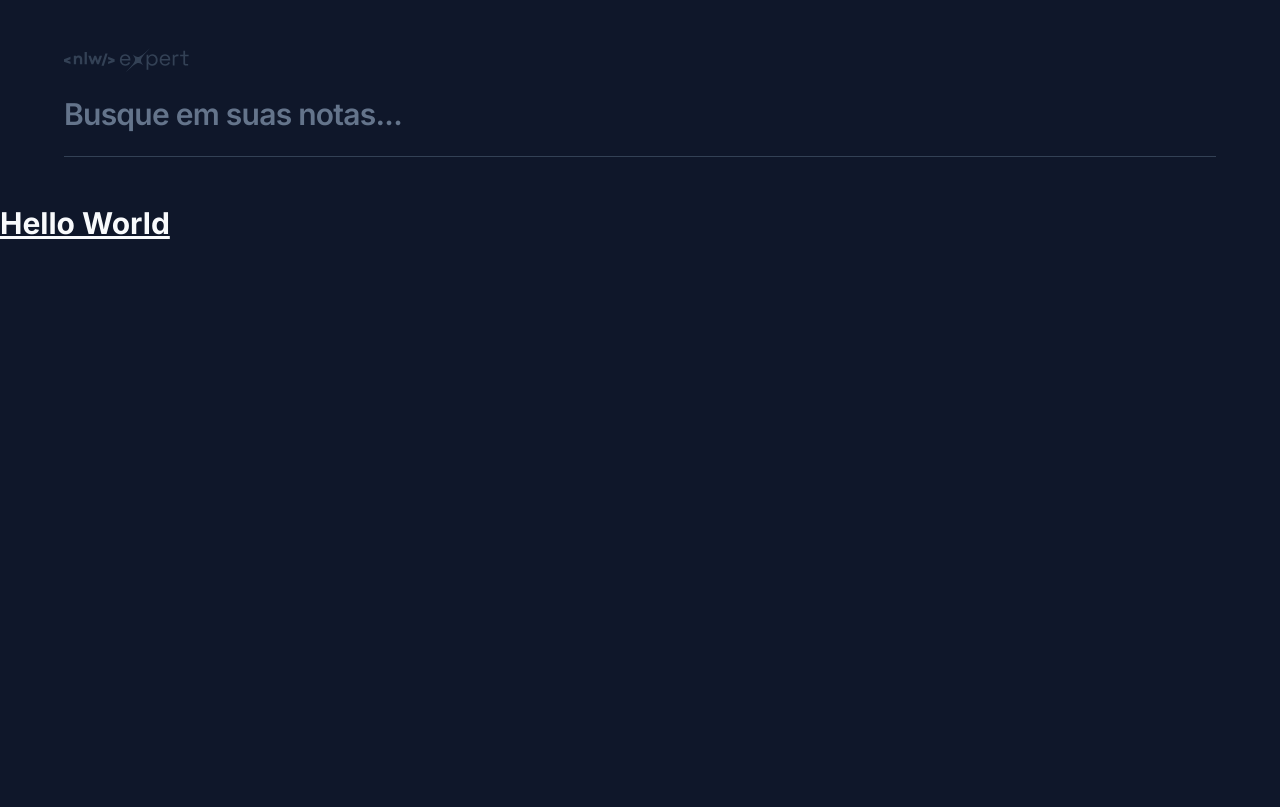
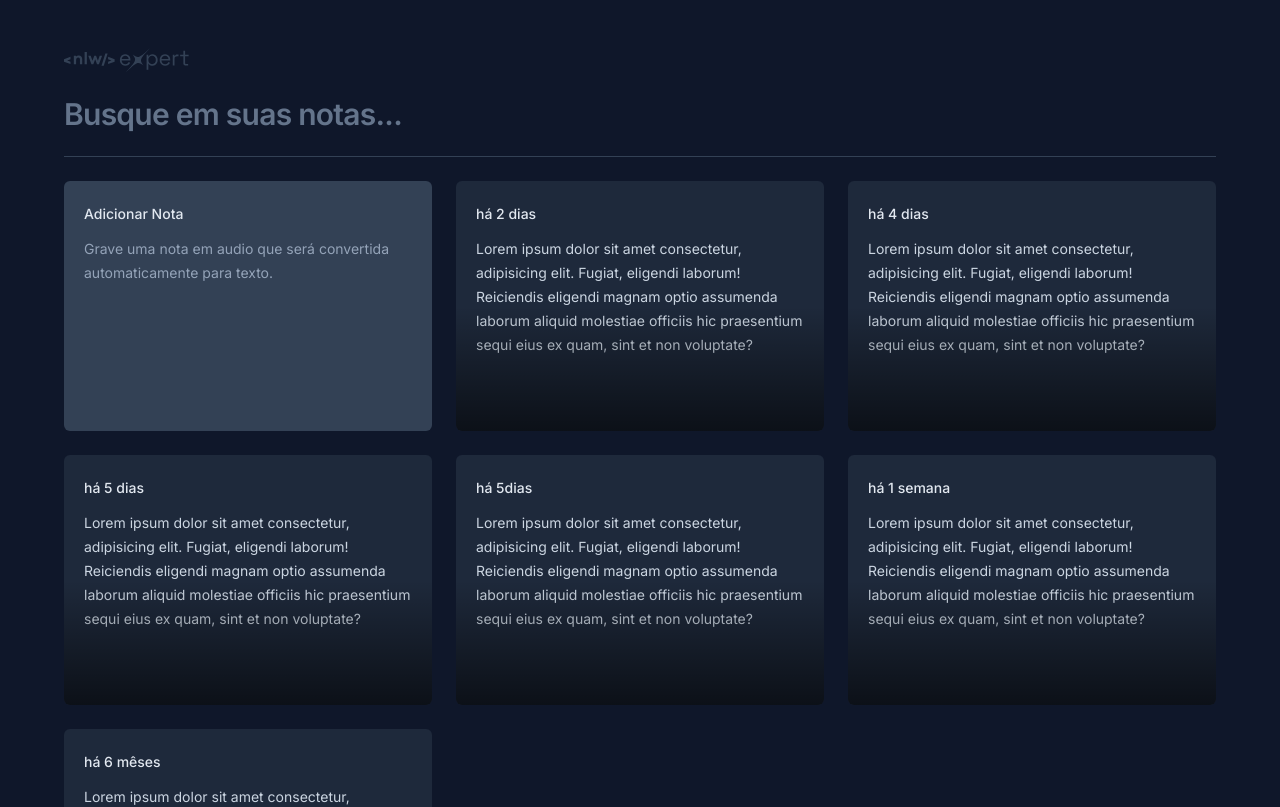
Before and after one commit to hector-leubeck/annotation-react-proj, a React (Vite) app: page / in a window 1280 px wide. Shown: the top 807 px of the page. Built offline with nearby package versions, Linux system fonts and the light colour scheme; a web font is replaced by a local one.

Commit message:
Feat: Create Note Cards Components

```diff
--- a/src/components/App.tsx
+++ b/src/components/App.tsx
@@ -1 +1,11 @@
-export const App  = () => <h1 className="text-3xl font-bold underline">Hello World</h1>
+import { Header } from "./Header"
+import { NotesContainer } from "./NotesContainer"
+
+export const App  = () => {
+    return (
+        <div className='mx-auto max-w-6xl my-12 space-y-6'>
+            <Header />
+            <NotesContainer />
+        </div>
+    )
+}
--- a/src/components/Header.tsx
+++ b/src/components/Header.tsx
@@ -3,8 +3,8 @@ import { SearchBar } from './SearchBar'
 import { SectionLine } from './SectionLine.tsx'
 
 export const Header = () =>
-    <div className='mx-auto max-w-6xl my-12 space-y-6'>
+    <>
         <Logo />
         <SearchBar />
         <SectionLine />
-    </div>
+    </>
--- /dev/null
+++ b/src/components/NewNoteCard.tsx
@@ -0,0 +1,9 @@
+export const NewNoteCard = () =>
+    <div className="rounded-md bg-slate-700 p-5 space-y-3">
+        <span className="text-sm font-medium text-slate-200">
+            Adicionar Nota
+            </span>
+        <p className="text-sm leading-6 text-slate-400">
+            Grave uma nota em audio que será convertida automaticamente para texto.
+            </p>
+    </div>
--- /dev/null
+++ b/src/components/NoteCards.tsx
@@ -0,0 +1,15 @@
+type  NoteCardsProps = {
+    noteDate: string;
+    text: string;
+}
+
+export const NoteCards = (props: NoteCardsProps) =>
+    <div className="rounded-md bg-slate-800 p-5 space-y-3 overflow-hidden relative">
+        <span className="text-sm font-medium text-slate-200">
+            {props.noteDate}
+            </span>
+        <p className="text-sm leading-6 text-slate-300">
+            {props.text}
+            </p>
+        <div className="absolute bottom-0 left-0 right-0 h-1/2 bg-gradient-to-t from-black/60 to-black/0 pointer-events-none" />
+    </div>
--- /dev/null
+++ b/src/components/NotesContainer.tsx
@@ -0,0 +1,15 @@
+import { NewNoteCard } from "./NewNoteCard"
+import { NoteCards } from "./NoteCards"
+
+export const NotesContainer = () =>
+    <div className="grid grid-cols-3 gap-6 auto-rows-[250px]">
+        <NewNoteCard />
+        <NoteCards noteDate="há 2 dias" text="Lorem ipsum dolor sit amet consectetur, adipisicing elit. Fugiat, eligendi laborum! Reiciendis eligendi magnam optio assumenda laborum aliquid molestiae officiis hic praesentium sequi eius ex quam, sint et non voluptate?"/>
+
+        <NoteCards noteDate="há 4 dias" text="Lorem ipsum dolor sit amet consectetur, adipisicing elit. Fugiat, eligendi laborum! Reiciendis eligendi magnam optio assumenda laborum aliquid molestiae officiis hic praesentium sequi eius ex quam, sint et non voluptate?"/>
+
+        <NoteCards noteDate="há 5 dias" text="Lorem ipsum dolor sit amet consectetur, adipisicing elit. Fugiat, eligendi laborum! Reiciendis eligendi magnam optio assumenda laborum aliquid molestiae officiis hic praesentium sequi eius ex quam, sint et non voluptate?"/>
+        <NoteCards noteDate="há 5dias" text="Lorem ipsum dolor sit amet consectetur, adipisicing elit. Fugiat, eligendi laborum! Reiciendis eligendi magnam optio assumenda laborum aliquid molestiae officiis hic praesentium sequi eius ex quam, sint et non voluptate?"/>
+        <NoteCards noteDate="há 1 semana" text="Lorem ipsum dolor sit amet consectetur, adipisicing elit. Fugiat, eligendi laborum! Reiciendis eligendi magnam optio assumenda laborum aliquid molestiae officiis hic praesentium sequi eius ex quam, sint et non voluptate?"/>
+        <NoteCards noteDate="há 6 mêses" text="Lorem ipsum dolor sit amet consectetur, adipisicing elit. Fugiat, eligendi laborum! Reiciendis eligendi magnam optio assumenda laborum aliquid molestiae officiis hic praesentium sequi eius ex quam, sint et non voluptate?"/>
+    </div>
--- a/src/main.tsx
+++ b/src/main.tsx
@@ -1,12 +1,10 @@
 import React from 'react'
 import ReactDOM from 'react-dom/client'
 import { App  } from './components/App.tsx'
-import { Header } from './components/Header.tsx'
 import './index.css'
 
 ReactDOM.createRoot(document.getElementById('root')!).render(
   <React.StrictMode>
-    <Header />
     <App />
   </React.StrictMode>,
 )
```
